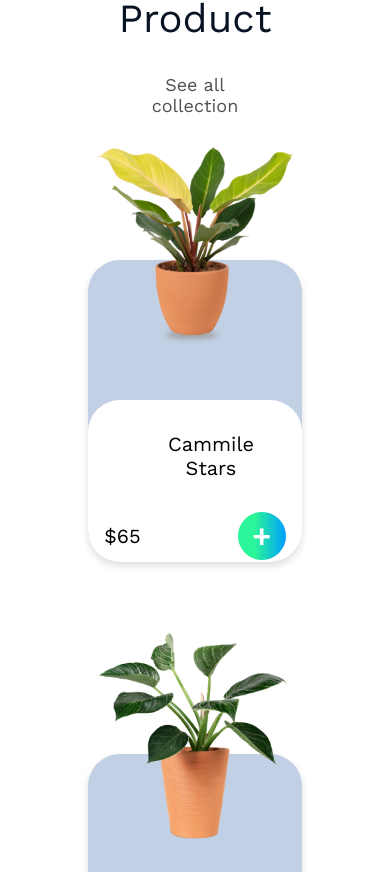
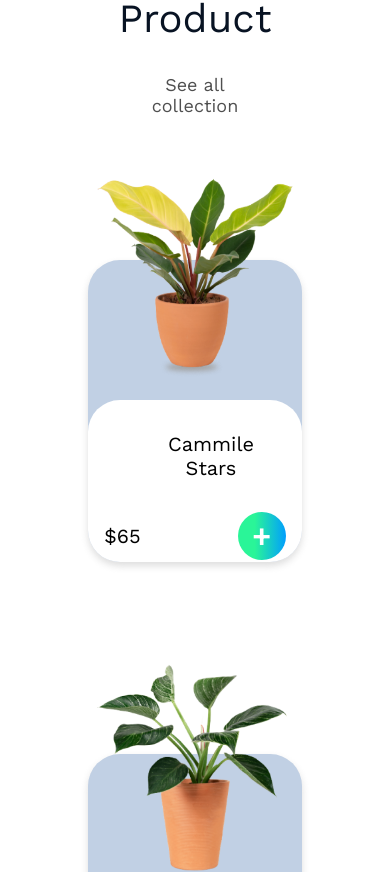
Before and after one commit to egbadonjeffrey/plant-decor, a React (Create React App) app: page / in a window 390 px wide. Shown: the part 1204-2076 px from the top of the page. Built offline with nearby package versions, Linux system fonts and the light colour scheme.

Commit message:
fix bestseller plant margin

```diff
--- a/src/components/best_seller/BestSeller.css
+++ b/src/components/best_seller/BestSeller.css
@@ -131,7 +131,7 @@
     .product-image-container img {
         height: 13rem;
         padding: 0;
-        margin-top: -6frem;
+        margin-top: -6rem;
     }
 }
 .product-image-description {
```
